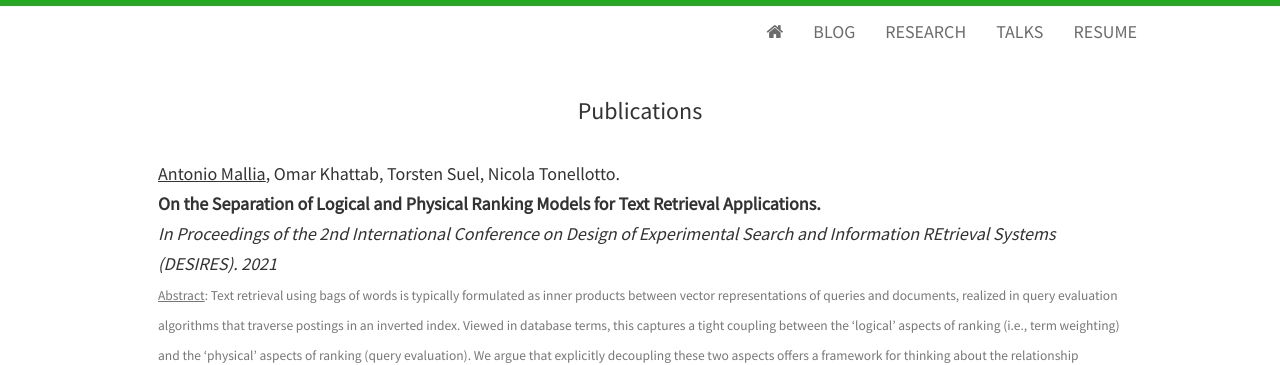
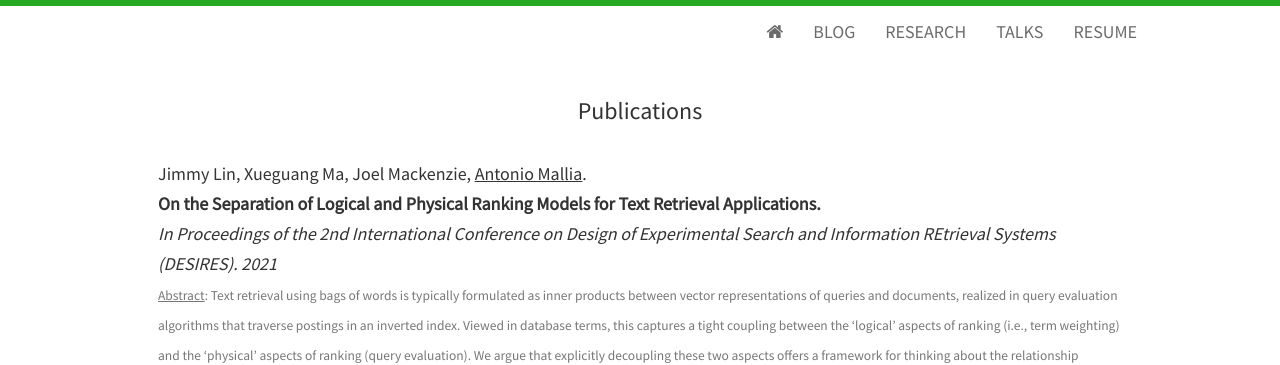
Before and after one commit to amallia/amallia.github.io, a Jekyll site: the page built from research.html, in a window 1280 px wide and 900 px high. Shown: the top 365 px of the window. Built offline with Jekyll 4.4.1, drawn with Linux system fonts in a browser that asks for light colours; nearby versions of some CDN libraries.

Commit message:
Update research.html

```diff
--- a/research.html
+++ b/research.html
@@ -7,7 +7,7 @@ title: Antonio Mallia's Blog
   <div class="panel panel-default">
     <div class="panel-body">
     <h5>
-            <span class="paper-authors"><u>Antonio Mallia</u>, Omar Khattab, Torsten Suel, Nicola Tonellotto.</span>
+            <span class="paper-authors">Jimmy Lin, Xueguang Ma, Joel Mackenzie, <u>Antonio Mallia</u>.</span>
             <span class="paper-title">On the Separation of Logical and Physical Ranking Models for Text Retrieval Applications.</span>
             <span class="paper-publisher">In Proceedings of the  2nd International Conference on Design of Experimental Search and Information REtrieval Systems (DESIRES). 2021</span>
             <p> <small><u>Abstract</u>:
```
